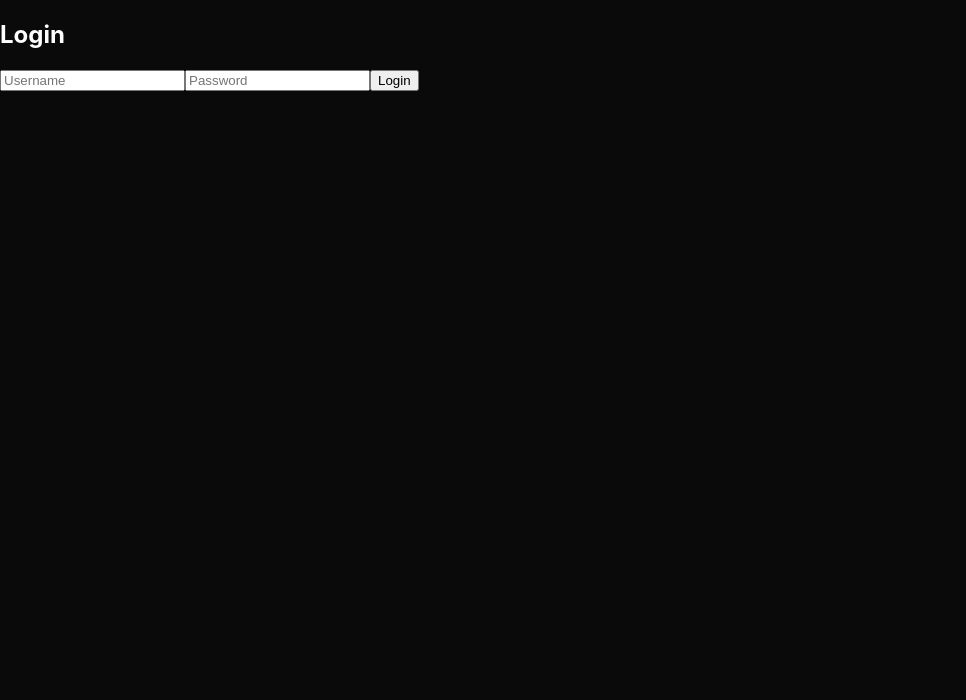
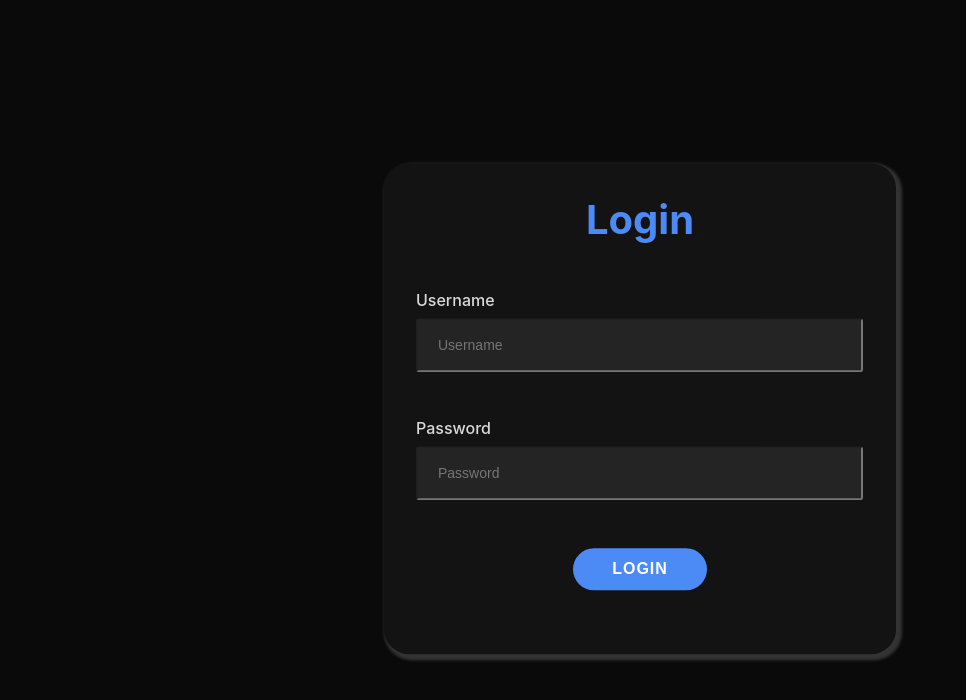
Before and after one commit to Rahul-M01/portfolio, a React (Create React App) app: page /login in a window 1280 px wide. Shown: the top 700 px of the page, without its empty margins (0-966 px from the left). Built offline with nearby package versions, Linux system fonts and the light colour scheme; no server answers.

Commit message:
Styled login page

```diff
--- a/src/login/login.css
+++ b/src/login/login.css
@@ -0,0 +1,73 @@
+.login-title {
+    font-size: 2.5rem;
+    color: #4C8BF5;
+    font-weight: bold;
+}
+
+.login-card {
+    display: flex;
+    justify-content: space-around;
+    -webkit-transform: translateY(30%);
+    transform: translateY(30%);
+}
+
+.login-card-content{
+    margin: 10px;
+    flex: 1;
+    font-size: 1.5rem;
+    z-index: 1;
+    color: rgb(218, 218, 218);
+    padding: 2rem;
+    border-radius: 5%;
+    box-shadow: 3px 3px 3px 3px #333333;
+    background-color: #131313;
+    max-width: 35%;
+    text-align: center;
+}
+
+label{
+    display: block;
+    margin-top: 30px;
+    font-size: 16px;
+    font-weight: 500;
+    text-align: left;
+    padding-top: 1rem;
+}
+
+.username {
+    display: block;
+    height: 50px;
+    background-color: rgba(255,255,255,0.07);
+    border-radius: 3px;
+    padding: 0 20px;
+    margin-top: 8px;
+    font-size: 14px;
+    font-weight: 300;
+    width: 90%;
+    color: white;
+}
+
+.login-button {
+    background-color: #4C8BF5;
+    color: white;
+    font-size: 16px;
+    font-weight: bold;
+    border: 2px solid #4C8BF5;
+    border-radius: 30px;
+    padding: 10px 20px;
+    text-transform: uppercase;
+    letter-spacing: 1px;
+    cursor: pointer;
+    transition: all 0.3s ease-in-out;
+    margin-top: 3rem;
+    margin-bottom: 2rem;
+    width: 30%;
+}
+
+.login-button:hover {
+    background-color: #DDDDDD;
+    color: #4C8BF5;
+    border-color: white;
+    box-shadow: 0 0 10px #4C8BF5, 0 0 20px #4C8BF5;
+    transform: scale(1.05);
+}
--- a/src/login/login.js
+++ b/src/login/login.js
@@ -1,5 +1,6 @@
 import React, { useState } from "react";
 import { useNavigate } from "react-router-dom";
+import './login.css'
 
 const Login = () => {
   const [username, setUsername] = useState("");
@@ -28,23 +29,30 @@ const Login = () => {
   };
 
   return (
-    <div>
-      <h2>Login</h2>
-      <form onSubmit={handleLogin}>
+    <div className="login-card">
+        <div className="login-card-content">
+            <span class="login-title">Login</span>
+            <form class="login-form" onSubmit={handleLogin}>
+                    <label for="username">Username</label>
                     <input
+                      class="username"
                       type="text"
                       placeholder="Username"
                       value={username}
                       onChange={(e) => setUsername(e.target.value)}
                     />
+
+                    <label for="password">Password</label>
                     <input
+                      class="username"
                       type="password"
                       placeholder="Password"
                       value={password}
                       onChange={(e) => setPassword(e.target.value)}
                     />
-        <button type="submit">Login</button>
+                    <button type="submit" className="login-button">Login</button>
             </form>
+        </div>
     </div>
   );
 };
```
Lines whose indentation alone changed are shown as unchanged.
